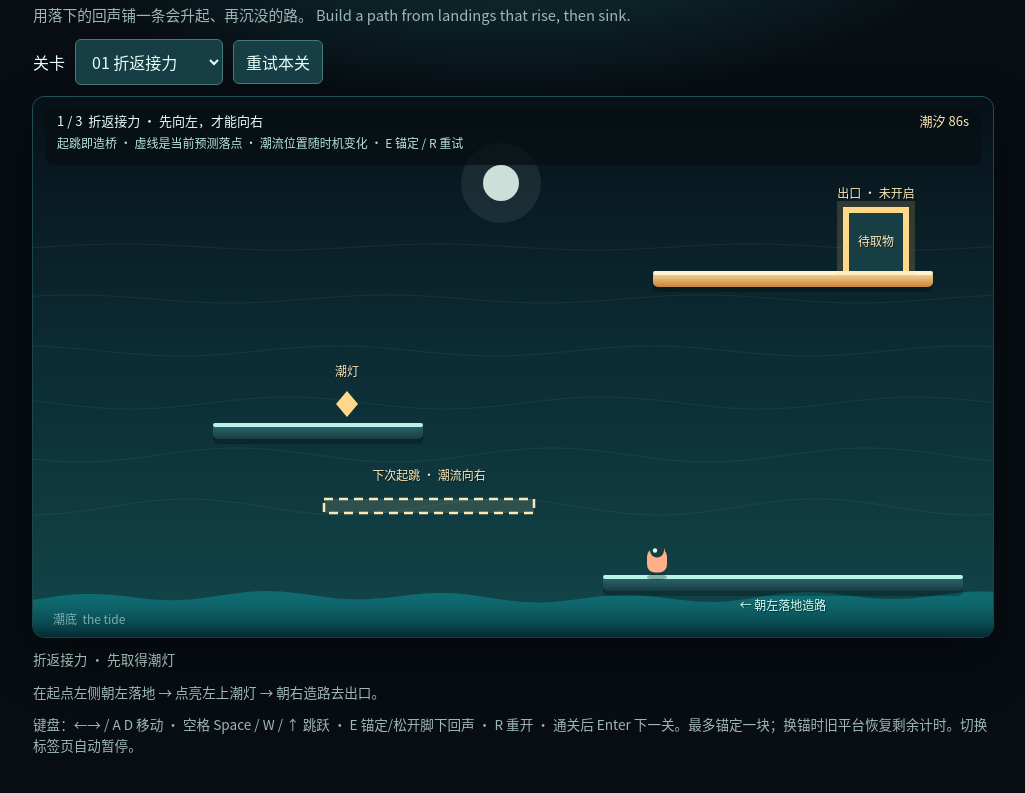
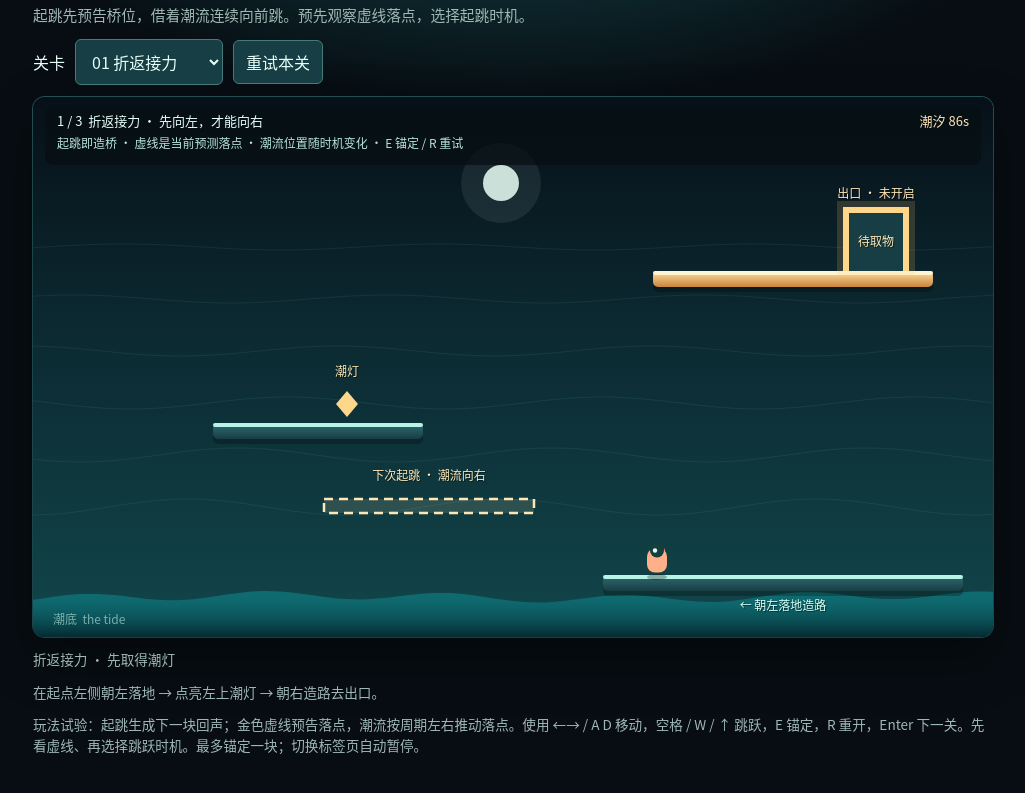
Before and after one commit to siskosun/echo-tide, a website built with Vite: page index.html in a window 1280 px wide. Shown: the part 61-854 px from the top of the page, without its empty margins (127-1152 px from the left). Built offline with nearby package versions, Linux system fonts and the light colour scheme; animation ran at ten frames a second.

Commit message:
docs(EXP-5): clarify pre-jump forecast and timed tide controls

```diff
--- a/index.html
+++ b/index.html
@@ -63,12 +63,12 @@
   <body>
     <div class="wrap">
       <h1>Echo Tide <span>/ 叠影潮</span></h1>
-      <p class="lede">用落下的回声铺一条会升起、再沉没的路。 Build a path from landings that rise, then sink.</p>
+      <p class="lede">起跳先预告桥位，借着潮流连续向前跳。预先观察虚线落点，选择起跳时机。</p>
       <div class="toolbar"><label for="room">关卡</label><select id="room"><option value="0">01 折返接力</option><option value="1">02 留一条退路</option><option value="2">03 借路归航</option></select><button id="restart" type="button">重试本关</button><button id="next" type="button" hidden>下一关 →</button></div>
       <canvas id="game" width="960" height="540" tabindex="0" aria-label="叠影潮游戏。方向键或 AD 移动，空格跳跃，E 锚定，R 重开。"></canvas>
       <p id="status" class="foot" role="status" aria-live="polite"></p>
       <p id="hint" class="foot"></p>
-      <p class="foot">键盘：←→ / A D 移动 · 空格 Space / W / ↑ 跳跃 · E 锚定/松开脚下回声 · R 重开 · 通关后 Enter 下一关。最多锚定一块；换锚时旧平台恢复剩余计时。切换标签页自动暂停。</p>
+      <p class="foot">玩法试验：起跳生成下一块回声；金色虚线预告落点，潮流按周期左右推动落点。使用 ←→ / A D 移动，空格 / W / ↑ 跳跃，E 锚定，R 重开，Enter 下一关。先看虚线、再选择跳跃时机。最多锚定一块；切换标签页自动暂停。</p>
     </div>
     <script type="module" src="/src/main.js"></script>
   </body>
```
